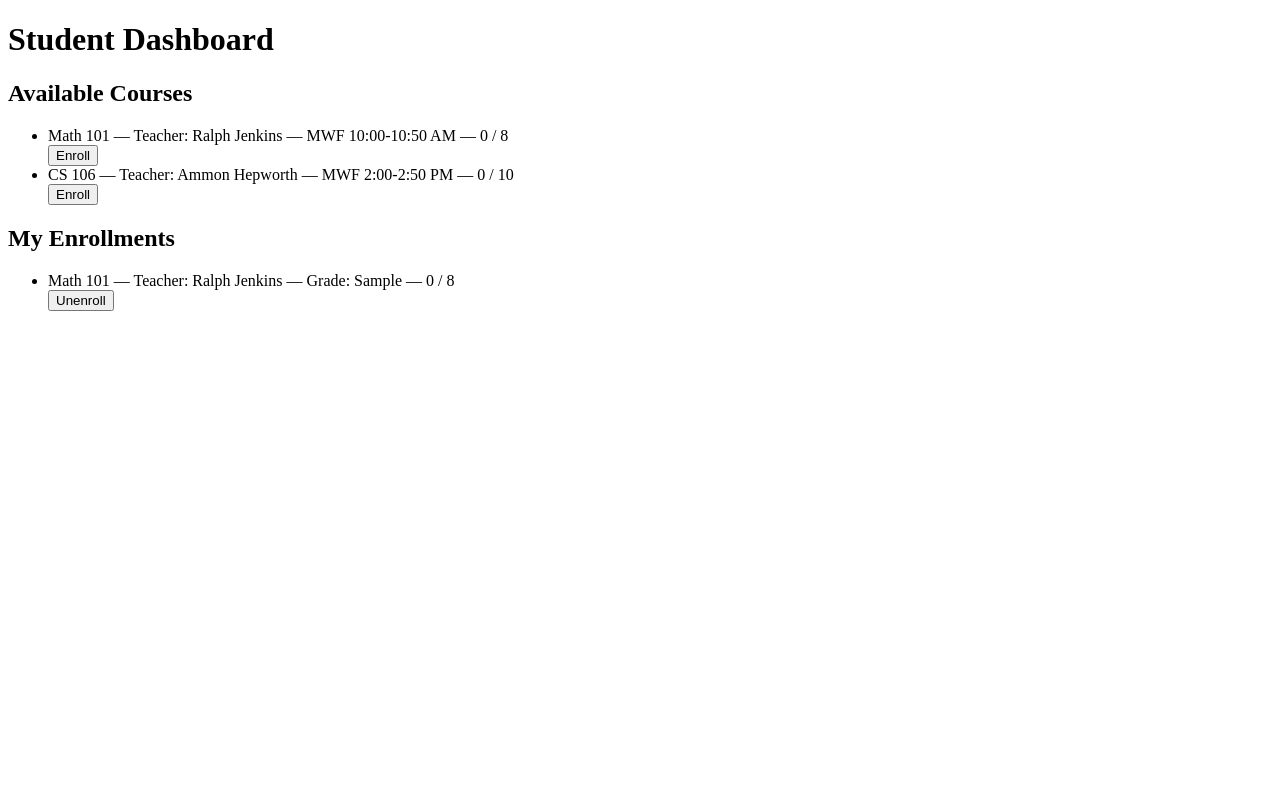
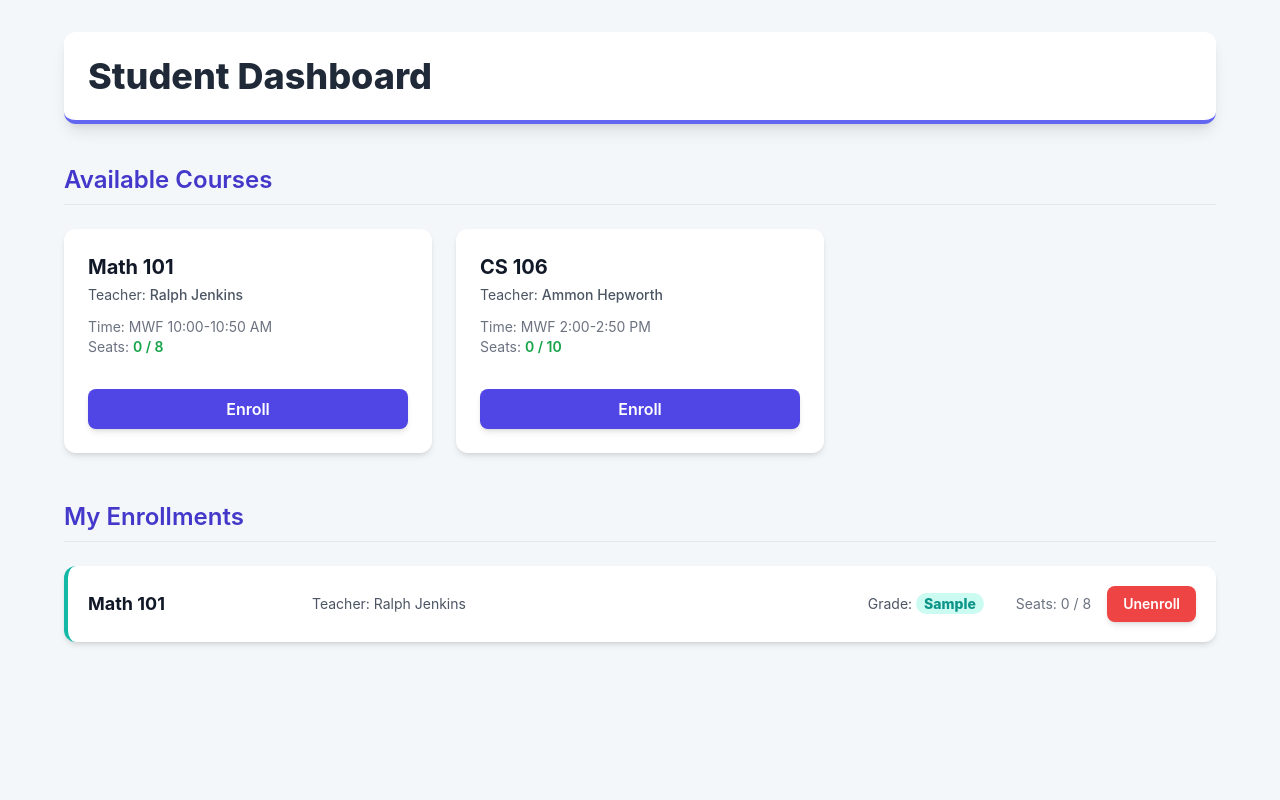
Before and after one commit to Aram04/CSE108-Lab-8, a Flask app: template templates/student_dashboard.html in a window 1280 px wide. Run offline with Flask 3, Linux system fonts and the light colour scheme; tables that the repository leaves empty hold one stand-in row (values such as "Sample post"); the template is opened without the code that fills it: values that come from a table or form of the project are taken from there, most other values are stand-ins (such as "Sample title", 1, 10 or a date in 2020); some libraries are stand-ins or nearby versions.

Commit message:
Styling for student page

```diff
--- a/templates/student_dashboard.html
+++ b/templates/student_dashboard.html
@@ -1,41 +1,129 @@
 <!DOCTYPE html>
-<html>
+<html lang="en">
 <head>
+    <meta charset="UTF-8">
+    <meta name="viewport" content="width=device-width, initial-scale=1.0">
     <title>Student Dashboard</title>
+    <!-- Load Tailwind CSS -->
+    <script src="https://cdn.tailwindcss.com"></script>
+    <style>
+        /* Custom styles for the Inter font and a smooth background */
+        body {
+            font-family: 'Inter', sans-serif;
+            background-color: #f4f7f9;
+        }
+        /* Custom style for the subtle card shadow and hover effect */
+        .dashboard-card {
+            transition: transform 0.2s, box-shadow 0.2s;
+        }
+        .dashboard-card:hover {
+            transform: translateY(-2px);
+            box-shadow: 0 10px 15px -3px rgba(0, 0, 0, 0.1), 0 4px 6px -2px rgba(0, 0, 0, 0.05);
+        }
+    </style>
 </head>
-<body>
+<body class="min-h-screen p-8">
 
-<h1>Student Dashboard</h1>
+<div class="max-w-6xl mx-auto">
+    <header class="mb-10 p-6 bg-white rounded-xl shadow-lg border-b-4 border-indigo-500">
+        <h1 class="text-4xl font-extrabold text-gray-800">
+            Student Dashboard
+        </h1>
+        <!-- Assuming you have a base.html with a user session, but keeping navigation simple here -->
+        <!-- <p class="text-gray-500 mt-2">Welcome back, student!</p> -->
+    </header>
 
-<h2>Available Courses</h2>
-<ul>
+    <!-- Available Courses Section -->
+    <section class="mb-12">
+        <h2 class="text-2xl font-semibold text-indigo-700 mb-6 border-b pb-2">
+            Available Courses
+        </h2>
+
+        {% if courses %}
+            <div class="grid grid-cols-1 md:grid-cols-2 lg:grid-cols-3 gap-6">
                 {% for c in courses %}
-        <li>
-            {{ c.name }} —
-            Teacher: {{ c.teacher.realname if c.teacher else "None" }} —
-            {{ c.time }} —
+                    <div class="bg-white p-6 rounded-xl shadow-md dashboard-card flex flex-col justify-between">
+                        <div>
+                            <h3 class="text-xl font-bold text-gray-900 mb-1">{{ c.name }}</h3>
+
+                            <p class="text-sm text-gray-600 mb-3">
+                                Teacher: <span class="font-medium">{{ c.teacher.realname if c.teacher else "None" }}</span>
+                            </p>
+
+                            <p class="text-sm text-gray-500">
+                                Time: {{ c.time }}
+                            </p>
+
+                            <p class="text-sm text-gray-500 mb-4">
+                                Seats: <span class="font-semibold {% if c.cur_students >= c.max_students %}text-red-500{% else %}text-green-600{% endif %}">
                                     {{ c.cur_students }} / {{ c.max_students }}
-            <form method="GET" action="/enroll/{{ c.id }}">
-                <button type="submit">Enroll</button>
+                                </span>
+                            </p>
+                        </div>
+
+                        <!-- Enrollment Form -->
+                        <form method="GET" action="/enroll/{{ c.id }}" class="mt-4">
+                            <button type="submit"
+                                    class="w-full py-2 px-4 bg-indigo-600 text-white font-semibold rounded-lg shadow-md hover:bg-indigo-700 transition duration-150 ease-in-out focus:outline-none focus:ring-2 focus:ring-indigo-500 focus:ring-offset-2">
+                                Enroll
+                            </button>
                         </form>
-        </li>
+                    </div>
                 {% endfor %}
-</ul>
+            </div>
+        {% else %}
+            <p class="text-gray-500 p-4 bg-white rounded-lg shadow-sm">No new courses are currently available for enrollment.</p>
+        {% endif %}
+    </section>
 
-<h2>My Enrollments</h2>
-<ul>
+    <!-- My Enrollments Section -->
+    <section>
+        <h2 class="text-2xl font-semibold text-indigo-700 mb-6 border-b pb-2">
+            My Enrollments
+        </h2>
+
+        {% if my_enrollments %}
+            <div class="space-y-4">
                 {% for e in my_enrollments %}
-        <li>
-            {{ e.course.name }} —
-            Teacher: {{ e.course.teacher.realname if e.course.teacher else "None" }} —
-            Grade: {{ e.grade }} —
-            {{ e.course.cur_students }} / {{ e.course.max_students }}
-            <form method="POST" action="/enroll/{{ e.course_id }}">
-                <button type="submit">Unenroll</button>
+                    <div class="bg-white p-5 rounded-xl shadow-md dashboard-card flex justify-between items-center border-l-4 border-teal-500">
+                        <div class="flex flex-col md:flex-row md:items-center space-y-2 md:space-y-0 md:space-x-8 w-full">
+                            <h3 class="text-lg font-bold text-gray-900 w-48 truncate">{{ e.course.name }}</h3>
+
+                            <div class="text-sm text-gray-600 flex-grow">
+                                <span class="block md:inline-block">Teacher: {{ e.course.teacher.realname if e.course.teacher else "None" }}</span>
+                            </div>
+
+                            <div class="text-sm text-gray-600">
+                                Grade:
+                                <span class="font-extrabold text-teal-600 bg-teal-100 px-2 py-0.5 rounded-full">
+                                    {{ e.grade }}
+                                </span>
+                            </div>
+
+                            <div class="text-sm text-gray-500">
+                                Seats: {{ e.course.cur_students }} / {{ e.course.max_students }}
+                            </div>
+                        </div>
+
+                        <!-- Unenroll Form -->
+                        <!-- NOTE: The action uses 'enroll/{{ e.course_id }}' and the button text is 'Unenroll' based on your provided logic,
+                             but Flask typically requires a different route for dropping (like /drop/{{ enrollment_id }}) for clarity.
+                             I'm keeping your original action but changing the method to POST for safer submission. -->
+                        <form method="POST" action="/enroll/{{ e.course_id }}" class="ml-4 flex-shrink-0">
+                            <button type="submit"
+                                    class="py-2 px-4 bg-red-500 text-white text-sm font-semibold rounded-lg shadow-md hover:bg-red-600 transition duration-150 ease-in-out focus:outline-none focus:ring-2 focus:ring-red-500 focus:ring-offset-2">
+                                Unenroll
+                            </button>
                         </form>
-        </li>
+                    </div>
                 {% endfor %}
-</ul>
+            </div>
+        {% else %}
+            <p class="text-gray-500 p-4 bg-white rounded-lg shadow-sm">You are not currently enrolled in any courses.</p>
+        {% endif %}
+    </section>
+
+</div>
 
 </body>
 </html>
```
Lines whose indentation alone changed are shown as unchanged.
